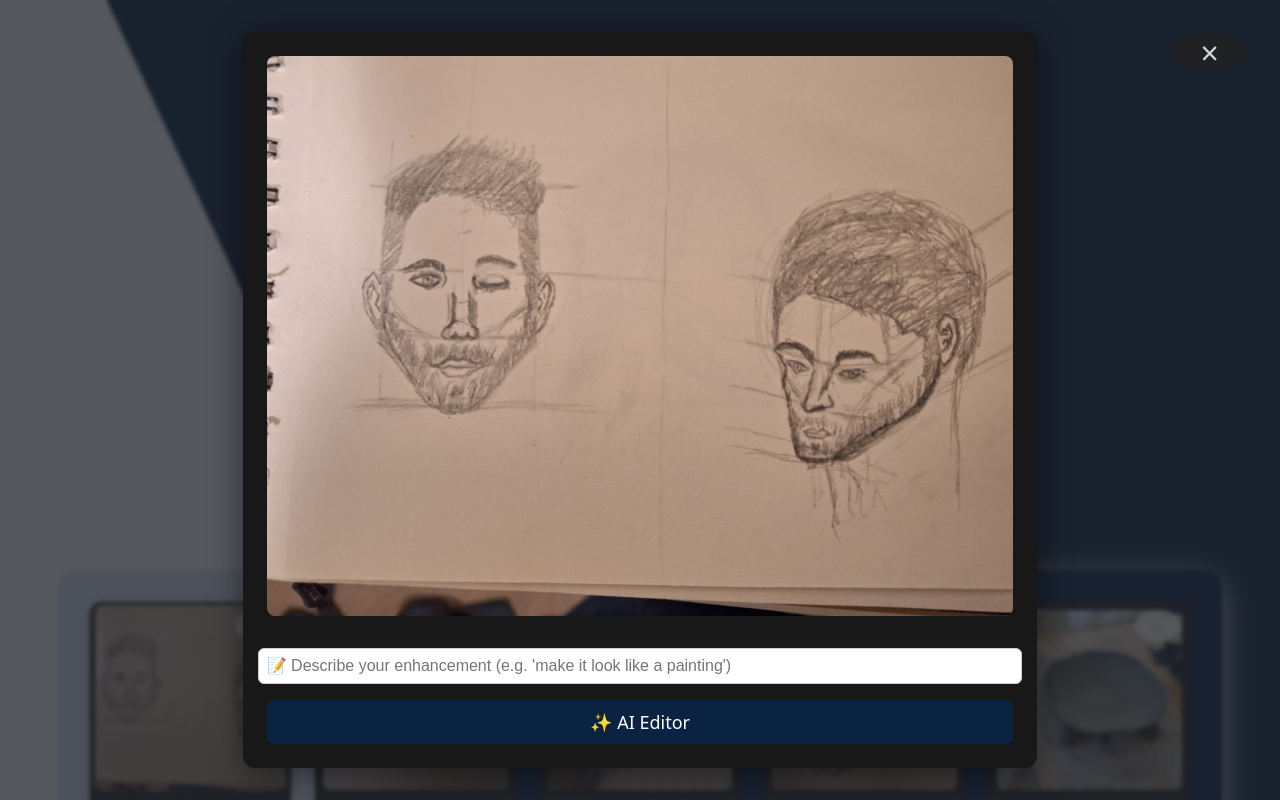
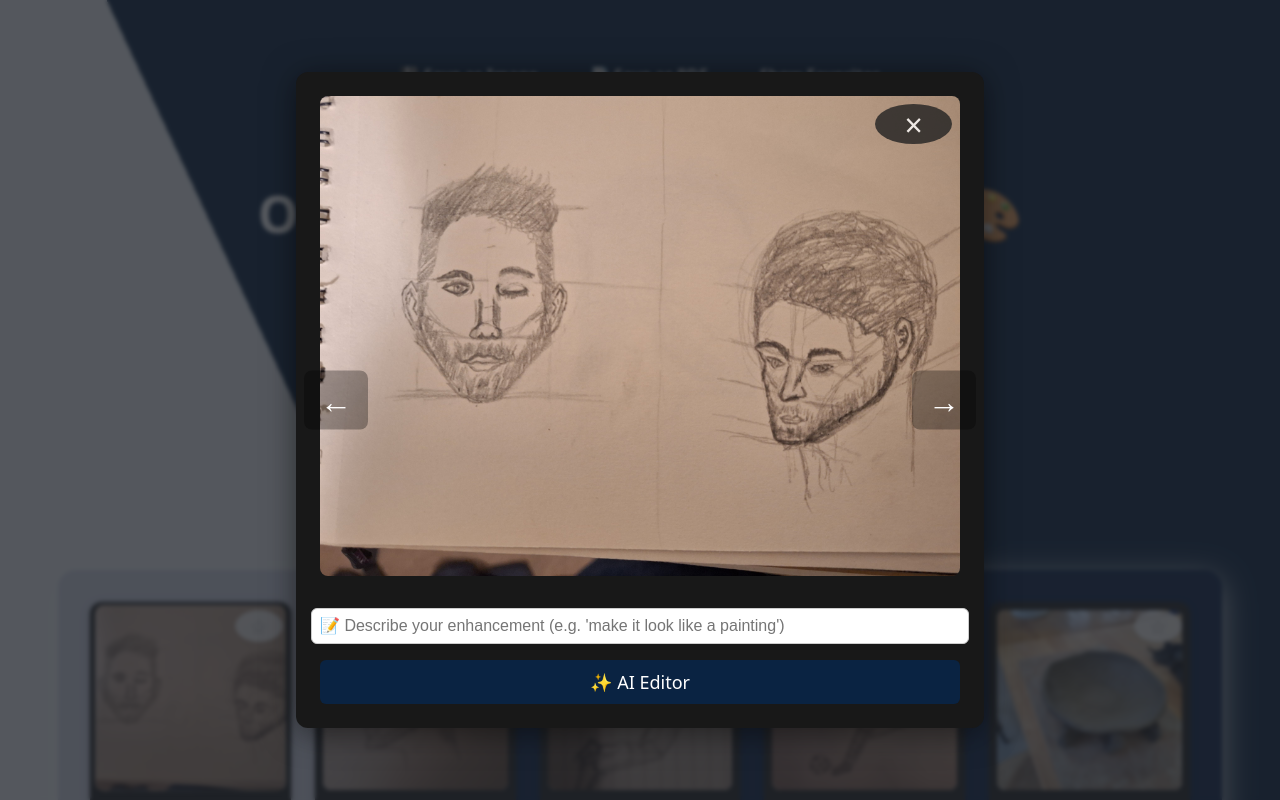
Before and after one commit to olivier-jaubert/VibeCoding1, a React (Vite) app: page / in a window 1280 px wide. Both pictures are taken after a click on the button 190 px from the left and 700 px from the top of the page. Shown: the top 800 px of the page. Built offline with nearby package versions, Linux system fonts and the light colour scheme.

Commit message:
4. Extract modal/lightbox logic into a Modal component

```diff
--- a/src/Gallery.jsx
+++ b/src/Gallery.jsx
@@ -1,4 +1,5 @@
 import React, { useState, useEffect } from 'react';
+import Modal from './Modal';
 import './Gallery.css';
 import ImageCard from './ImageCard';
 import html2canvas from 'html2canvas';
@@ -291,9 +292,20 @@ const Gallery = () => {
           </div>
         )}
         {selectedImg && (
-          <div className="modal-overlay" onClick={() => setSelectedImg(null)}>
-            <div className="modal-content" onClick={(e) => e.stopPropagation()}>
-              <img src={selectedImg} alt="Large preview" />
+          <Modal
+            isOpen={!!selectedImg}
+            onClose={() => setSelectedImg(null)}
+            onPrev={() => {
+              const idx = displayedImages.indexOf(selectedImg);
+              if (idx > 0) setSelectedImg(displayedImages[idx - 1]);
+            }}
+            onNext={() => {
+              const idx = displayedImages.indexOf(selectedImg);
+              if (idx < displayedImages.length - 1) setSelectedImg(displayedImages[idx + 1]);
+            }}
+            showNav={displayedImages.length > 1}
+          >
+            <img src={selectedImg} alt="Large preview" style={{ maxHeight: '60vh', maxWidth: '80vw' }} />
             <input
               type="text"
               placeholder="📝 Describe your enhancement (e.g. 'make it look like a painting')"
@@ -327,22 +339,27 @@ const Gallery = () => {
             >
               {isEnhancing ? '✨ Editing...' : '✨ AI Editor'}
             </button>
-              <button className="modal-close" onClick={() => setSelectedImg(null)}>
-                &times;
-              </button>
-            </div>
-          </div>
+          </Modal>
         )}
         {/* Modal for zoomed enhanced image */}
         {selectedEnhancedImg && (
-          <div className="modal-overlay" onClick={() => setSelectedEnhancedImg(null)}>
-            <div className="modal-content" onClick={(e) => e.stopPropagation()}>
-              <img src={selectedEnhancedImg} alt="Enhanced Large preview" />
-              <button className="modal-close" onClick={() => setSelectedEnhancedImg(null)}>
-                &times;
-              </button>
-            </div>
-          </div>
+          <Modal
+            isOpen={!!selectedEnhancedImg}
+            onClose={() => setSelectedEnhancedImg(null)}
+            onPrev={() => {
+              const allEnhanced = enhancedImageList.concat(dynamicEnhancedImages);
+              const idx = allEnhanced.indexOf(selectedEnhancedImg);
+              if (idx > 0) setSelectedEnhancedImg(allEnhanced[idx - 1]);
+            }}
+            onNext={() => {
+              const allEnhanced = enhancedImageList.concat(dynamicEnhancedImages);
+              const idx = allEnhanced.indexOf(selectedEnhancedImg);
+              if (idx < allEnhanced.length - 1) setSelectedEnhancedImg(allEnhanced[idx + 1]);
+            }}
+            showNav={enhancedImageList.concat(dynamicEnhancedImages).length > 1}
+          >
+            <img src={selectedEnhancedImg} alt="Enhanced Large preview" style={{ maxHeight: '70vh', maxWidth: '90vw' }} />
+          </Modal>
         )}
       </div>
     </>
--- /dev/null
+++ b/src/Modal.css
@@ -0,0 +1,49 @@
+.modal-overlay {
+  position: fixed;
+  top: 0; left: 0; right: 0; bottom: 0;
+  background: rgba(0,0,0,0.7);
+  display: flex;
+  align-items: center;
+  justify-content: center;
+  z-index: 1000;
+}
+.modal-content {
+  position: relative;
+  background: #fff;
+  border-radius: 10px;
+  padding: 24px;
+  max-width: 90vw;
+  max-height: 90vh;
+  box-shadow: 0 4px 32px rgba(0,0,0,0.2);
+  display: flex;
+  flex-direction: column;
+  align-items: center;
+}
+.modal-close {
+  position: absolute;
+  top: 12px;
+  right: 16px;
+  background: none;
+  border: none;
+  font-size: 2rem;
+  color: #333;
+  cursor: pointer;
+}
+.modal-nav {
+  position: absolute;
+  top: 50%;
+  transform: translateY(-50%);
+  background: rgba(0,0,0,0.3);
+  border: none;
+  color: #fff;
+  font-size: 2rem;
+  padding: 8px 16px;
+  cursor: pointer;
+  z-index: 1;
+}
+.modal-prev {
+  left: 8px;
+}
+.modal-next {
+  right: 8px;
+}
--- /dev/null
+++ b/src/Modal.jsx
@@ -0,0 +1,33 @@
+import React, { useEffect } from 'react';
+import './Modal.css';
+
+const Modal = ({ isOpen, onClose, children, onPrev, onNext, showNav = false }) => {
+  useEffect(() => {
+    if (!isOpen) return;
+    const handleKeyDown = (e) => {
+      if (e.key === 'Escape') onClose();
+      if (showNav && e.key === 'ArrowLeft' && onPrev) onPrev();
+      if (showNav && e.key === 'ArrowRight' && onNext) onNext();
+    };
+    window.addEventListener('keydown', handleKeyDown);
+    return () => window.removeEventListener('keydown', handleKeyDown);
+  }, [isOpen, onClose, onPrev, onNext, showNav]);
+
+  if (!isOpen) return null;
+  return (
+    <div className="modal-overlay" onClick={onClose}>
+      <div className="modal-content" onClick={e => e.stopPropagation()}>
+        {showNav && (
+          <>
+            <button className="modal-nav modal-prev" onClick={onPrev}>&#8592;</button>
+            <button className="modal-nav modal-next" onClick={onNext}>&#8594;</button>
+          </>
+        )}
+        {children}
+        <button className="modal-close" onClick={onClose}>&times;</button>
+      </div>
+    </div>
+  );
+};
+
+export default Modal;
```
Lines whose indentation alone changed are shown as unchanged.
